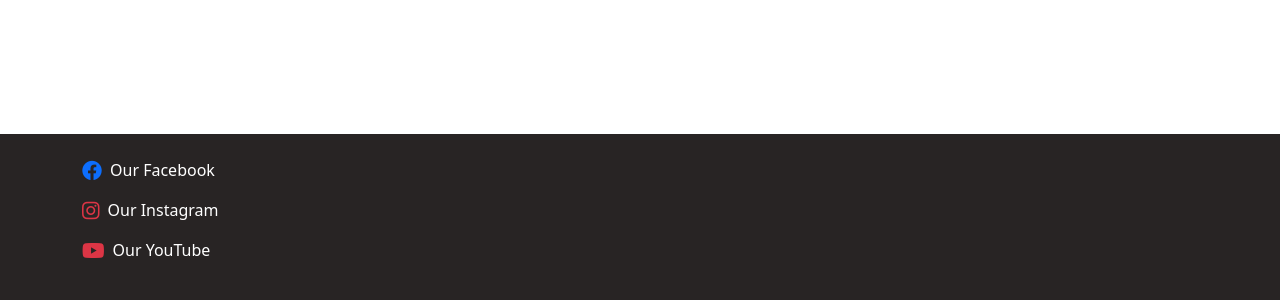
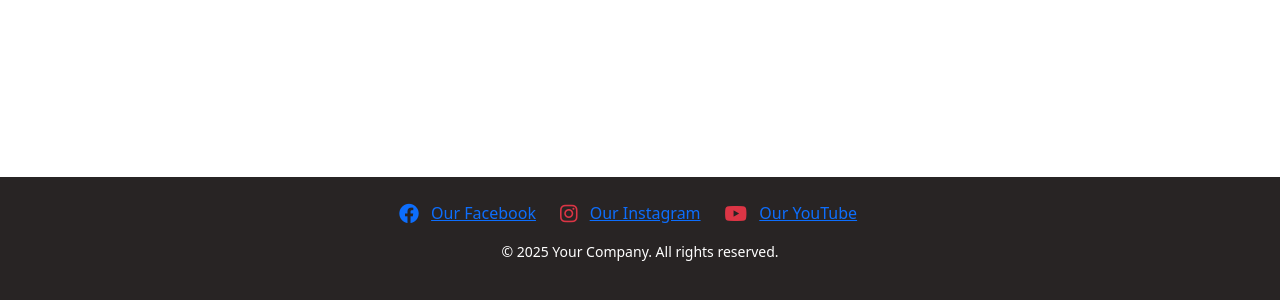
Before and after one commit to Gamfluent/13DTP2025-Group3, a plain HTML site: page template/footer/footer.html in a window 1280 px wide. Shown: the part 498-798 px from the top of the page. Drawn offline with nearby package versions, Linux system fonts and the light colour scheme.

Commit message:
Worked on Footer 1. Fixed and added view port size changes. Started styling text elements.

```diff
--- a/template/footer/footer.html
+++ b/template/footer/footer.html
@@ -19,10 +19,24 @@
 
     <!-- Footer -->
     <footer class="bg-custom-footer text-white py-4 mt-auto">
-        <div class="container text-start">
-            <p><i class="fab fa-facebook fa-lg me-2 text-primary"></i>Our Facebook</p>
-            <p><i class="fab fa-instagram fa-lg me-2 text-danger"></i>Our Instagram</p>
-            <p><i class="fab fa-youtube fa-lg me-2 text-danger"></i>Our YouTube</p>
+        <div class="container text-center">
+            <!-- Social Media Links -->
+            <div class="d-flex justify-content-center flex-column flex-sm-row mb-3">
+                <p class="me-4 mb-2 mb-sm-0">
+                    <i class="fab fa-facebook fa-lg me-2 text-primary"></i>
+                    <a href="#" class="text-blue">Our Facebook</a>
+                </p>
+                <p class="me-4 mb-2 mb-sm-0">
+                    <i class="fab fa-instagram fa-lg me-2 text-danger"></i>
+                    <a href="#" class="text-red">Our Instagram</a>
+                </p>
+                <p class="me-4 mb-2 mb-sm-0">
+                    <i class="fab fa-youtube fa-lg me-2 text-danger"></i>
+                    <a href="#" class="text-red">Our YouTube</a>
+                </p>
+            </div>
+            <!-- Copyright Disclaimer -->
+            <p class="small">© 2025 Your Company. All rights reserved.</p>
         </div>
     </footer>
 
```
